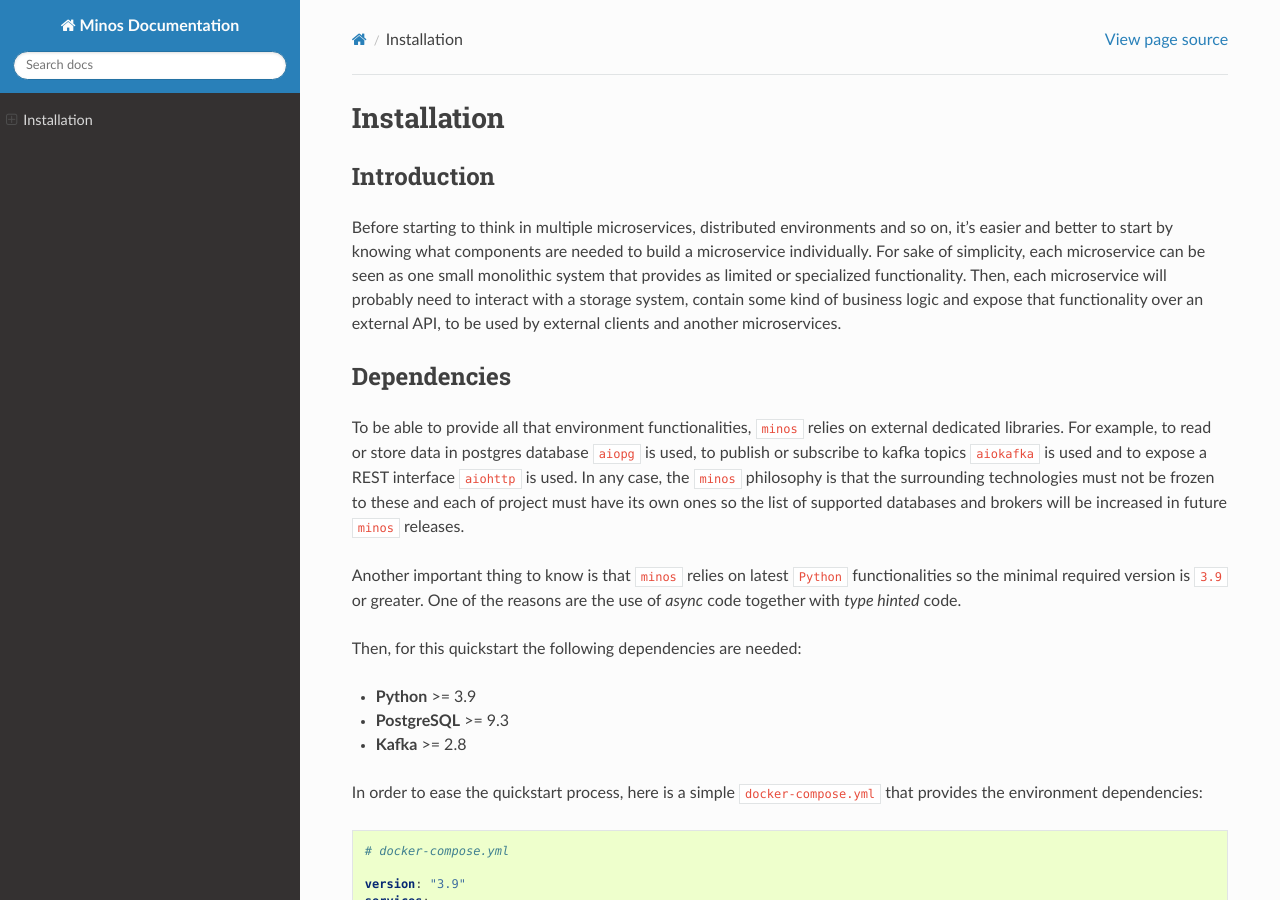
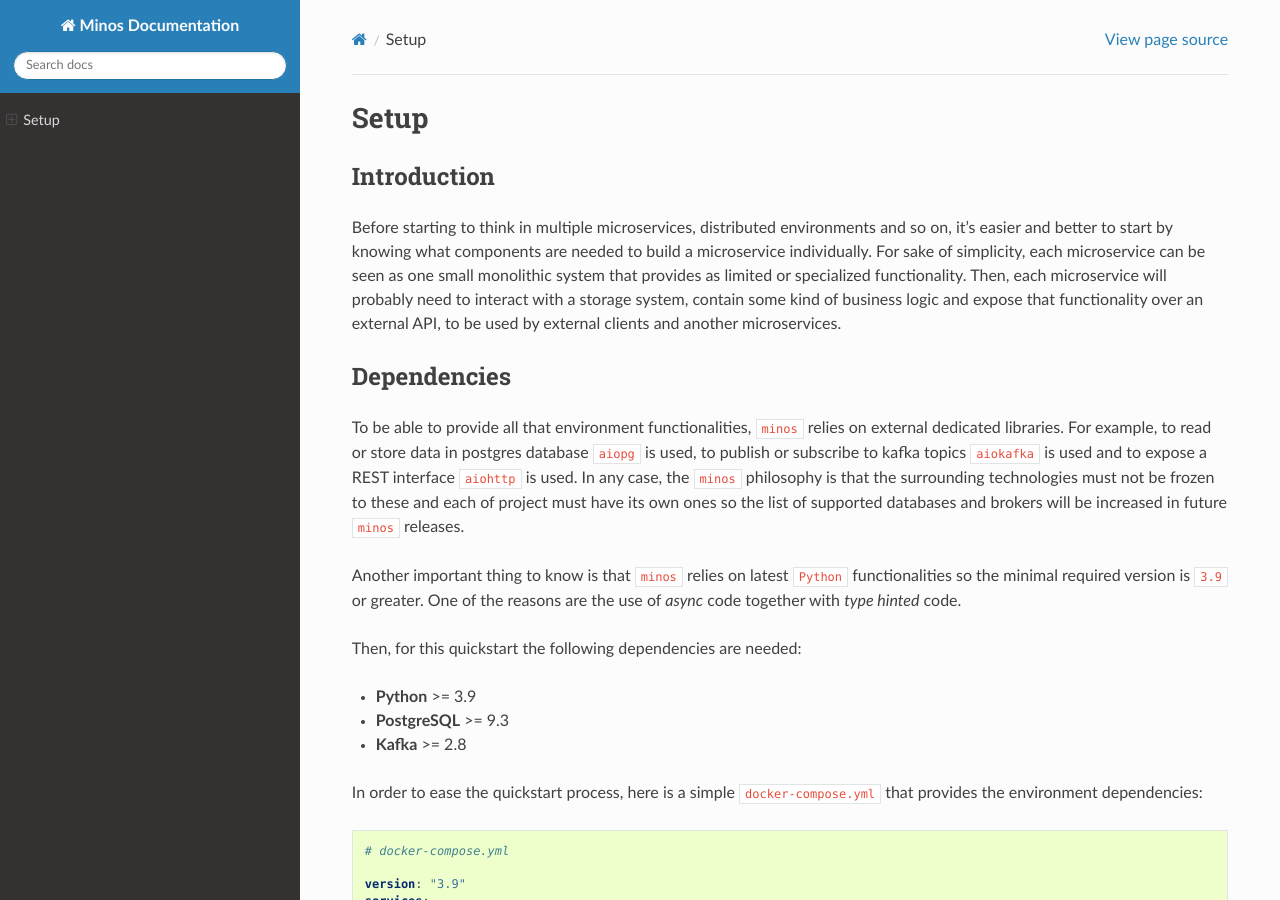
Before and after one commit to Clariteia/minos-documentation, a Sphinx documentation site: the page built from docs/quickstart/setup.md, in a window 1280 px wide and 900 px high. Built offline with Sphinx 7.4.7 and the Read the Docs theme 2.0.0, drawn with Linux system fonts in a browser that asks for light colours.

Commit message:
* Rename `Installation` as `Setup`.

```diff
--- a/docs/quickstart/installation.md
+++ b/docs/quickstart/setup.md
@@ -1,4 +1,4 @@
-# Installation
+# Setup
 
 ## Introduction
 
```
Also changed, not shown: docs/quickstart/_toc.md (+1 -1 lines).
